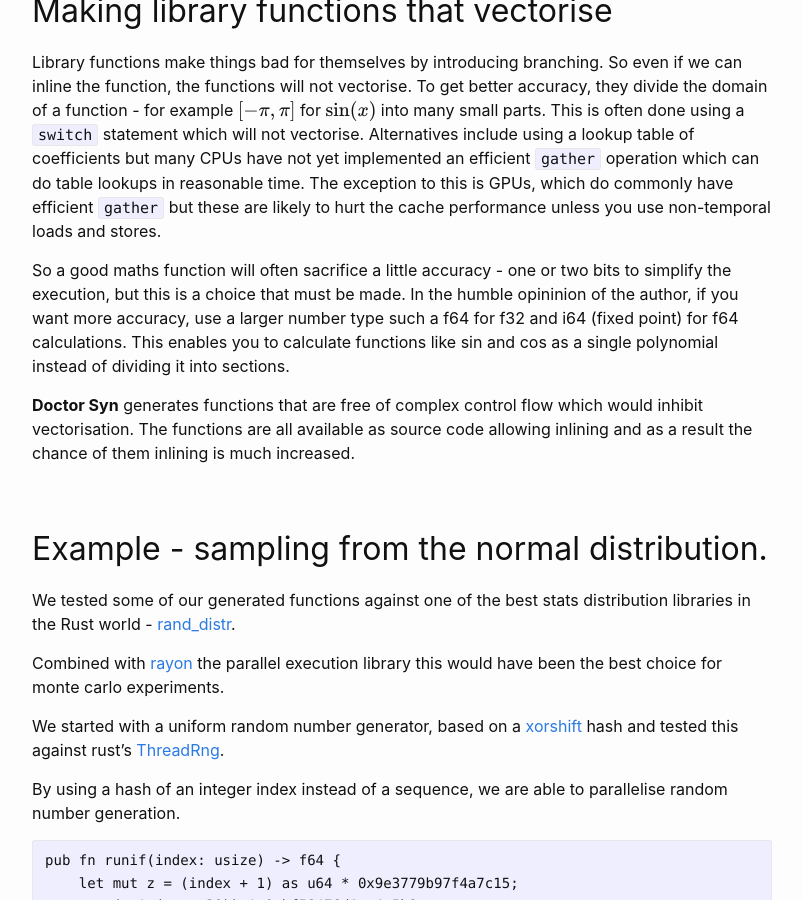
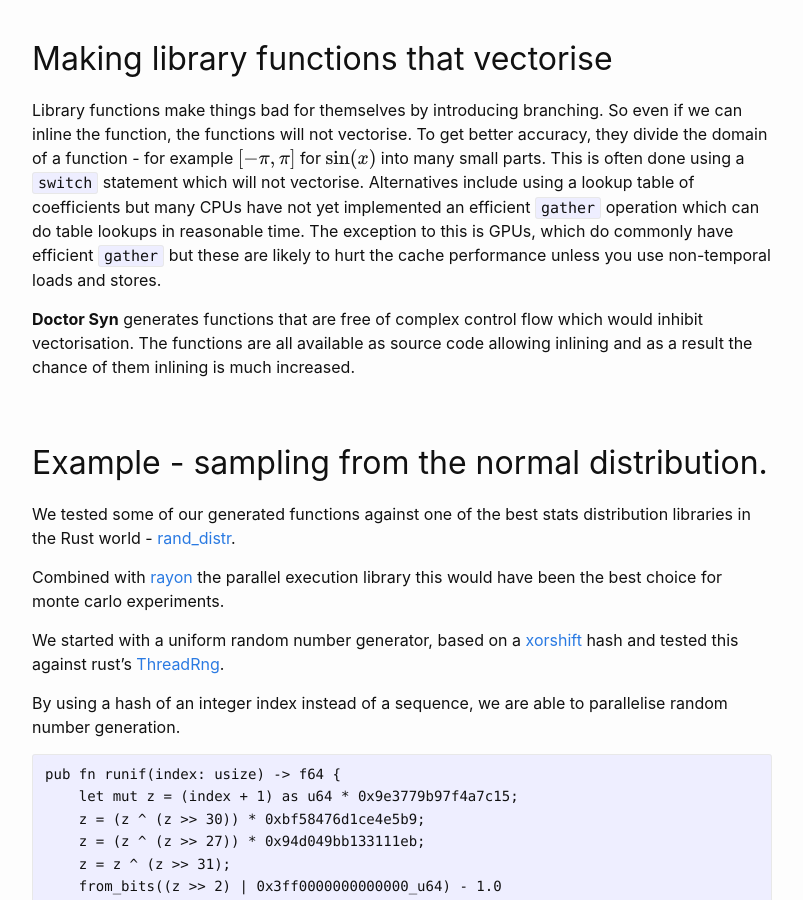
Before and after one commit to atomicincrement/atomicincrement.github.io, a Jekyll site: the page built from _posts/2021-11-18-polynomial-approximation.md, in a window 1280 px wide and 900 px high, scrolled down 4050 px. Shown: the whole window, without its empty margins (238-1041 px from the left). Built offline with Jekyll 4.4.1, drawn with Linux system fonts in a browser that asks for light colours; some of the changed text lies outside the part shown.

Commit message:
Title and pruning.

```diff
--- a/_posts/2021-11-18-polynomial-approximation.md
+++ b/_posts/2021-11-18-polynomial-approximation.md
@@ -1,6 +1,6 @@
 ---
 layout: post
-title:  "Making faster stats functions."
+title:  "Breaking the AI sound barrier with Doctor Syn."
 date:   2021-11-18
 categories: maths
 ---
@@ -165,13 +165,6 @@ in reasonable time. The exception to this is GPUs, which do commonly
 have efficient `gather` but these are likely to hurt the cache performance
 unless you use non-temporal loads and stores.
 
-So a good maths function will often sacrifice a little accuracy - one or two bits
-to simplify the execution, but this is a choice that must be made. In the humble
-opininion of the author, if you want more accuracy, use a larger number type
-such a f64 for f32 and i64 (fixed point) for f64 calculations. This enables
-you to calculate functions like sin and cos as a single polynomial instead of dividing
-it into sections.
-
 **Doctor Syn** generates functions that are free of complex control flow
 which would inhibit vectorisation. The functions are all available as source code
 allowing inlining and as a result the chance of them inlining is much increased.
```
